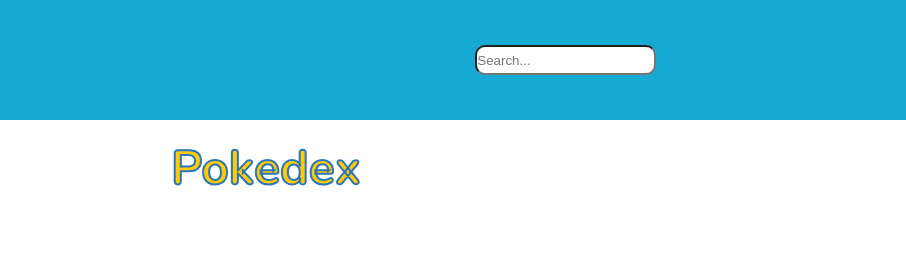
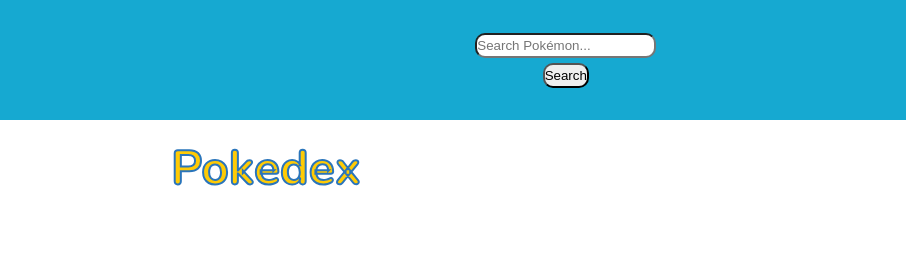
Before and after one commit to Nicknator/Pokedex, a plain HTML site: page index.html in a window 1280 px wide. Shown: the top 280 px of the page, 374-1280 px from the left. Drawn offline with nearby package versions, Linux system fonts and the light colour scheme; no server answers.

Commit message:
feat: search after 3 chars + button click, clean code, overflow-x hidden

```diff
--- a/index.html
+++ b/index.html
@@ -14,12 +14,14 @@
     <header class="header">
         <div class="header-inner">
             <img src="img/pokeballLogo.png" alt="Pokedexlogo" class="header-img">
-            <input id="searchInput" type="text" placeholder="Search..." oninput="searchPokemon(this.value)"
-                class="search-container">
+            <div class="search-field">
+                <input id="searchInput" type="text" placeholder="Search Pokémon..." class="search-container">
+                <button class="search-container" onclick="handleSearch()">Search</button >
+
+            </div>
+
         </div>
     </header>
-
-
 
     <div class="container">
         <div class="h1-Field">
@@ -33,7 +35,6 @@
         <button onclick="fetchNewPokemon(); loadMorePokemon(this) " class="loadNewPokedex"> Load new Pokemons</button>
         <div id="loadingSpinner" style="display:none;"></div>
         <div id="pokedex">
-            <!-- Bereits vorhandene Pokémon hier -->
         </div>
     </div>
 
--- a/script.js
+++ b/script.js
@@ -3,54 +3,40 @@
 let lastRendered = 0;
 let currentIndex = 0;
 
-
 // Init Onload abrufen
 async function init() {
-   await fetchNewPokemon();
+    await fetchNewPokemon();
 }
-
 
 async function fetchNewPokemon() {
     pokeBtnIncrement += 10;
-    let pokemonPromises = [];
-    let speciesPromises = [];
-
+    let pokemonPromises = []; let speciesPromises = [];
     for (let i = lastRendered + 1; i <= pokeBtnIncrement; i++) {
         pokemonPromises.push(fetchPokemon(i));
         speciesPromises.push(fetchPokemonSpecies(i));
-    }
-
-    lastRendered = pokeBtnIncrement;
-
+    } lastRendered = pokeBtnIncrement;
     let allPokemonData = await Promise.all(pokemonPromises);
     let allSpeciesData = await Promise.all(speciesPromises);
-
     for (let i = 0; i < allPokemonData.length; i++) {
         renderPokemon(allPokemonData[i], allSpeciesData[i]);
         allPokemon.push(allPokemonData[i]);
     }
-
 }
 
 async function loadMorePokemon(btn) {
     btn.disabled = true;
     document.getElementById("loadingSpinner").style.display = "flex";
-
     await fetchNewPokemon();
     await new Promise(r => setTimeout(r, 1500));
-
     document.getElementById("loadingSpinner").style.display = "none";
     btn.disabled = false;
 }
-
-
 
 //Pokedex Daten abrufen, Herzstück des ganzen
 async function fetchPokemon(id) {
     let response = await fetch(`https://pokeapi.co/api/v2/pokemon/${id}`);
     let data = await response.json();
     return data;
-
 }
 
 async function fetchPokemonSpecies(id) {
@@ -59,13 +45,10 @@
     return data;
 }
 
-
-
 //Pokedex Daten anzeigen lassen
 function renderPokemon(pokemon, species) {
     let content = document.getElementById("content");
     let bgColor = species.color.name;
-
     content.innerHTML += getPokeCardTemplate(pokemon, bgColor);
 }
 
@@ -76,39 +59,29 @@
     showMain(id);
 }
 
-
-
 function closePokeDialog(id) {
     document.body.style.overflow = "auto";
     const dialog = document.getElementById(`dialog-${id}`);
     dialog.close();
 }
 
-
 function nextPokemon(id) {
     let index = allPokemon.findIndex(p => p.id === id);
-
     if (index < allPokemon.length - 1) {
         let nextId = allPokemon[index + 1].id;
-
         closePokeDialog(id);
         pokeDialog(nextId);
     }
 }
 
-
 function prevPokemon(id) {
     let index = allPokemon.findIndex(p => p.id === id);
-
     if (index > 0) {
         let prevId = allPokemon[index - 1].id;
-
         closePokeDialog(id);
         pokeDialog(prevId);
     }
 }
-
-
 
 function showMain(id) {
     let pokemon = allPokemon.find(p => p.id === id);
@@ -133,24 +106,17 @@
     let container = document.getElementById(`dialog-body-${id}`);
     let speciesData = await fetchPokemonSpecies(id);
     let evoChainData = await fetchEvolutionChain(speciesData.evolution_chain.url);
-
     let evoNames = [];
     let evo = evoChainData.chain;
     while (evo) {
         evoNames.push(evo.species.name);
         evo = evo.evolves_to[0];
-    }
-
-    // Pokemon-Objekte für Template zusammenstellen
-    let evoPokemon = [];
+    } let evoPokemon = [];
     for (let i = 0; i < evoNames.length; i++) {
         let pokeData = allPokemon.find(p => p.name === evoNames[i]);
         if (pokeData) evoPokemon.push(pokeData);
-    }
-
-    container.innerHTML = getEvoChainTemplate(evoPokemon);
+    } container.innerHTML = getEvoChainTemplate(evoPokemon);
 }
-
 
 async function fetchEvolutionChain(url) {
     let response = await fetch(url);
@@ -158,27 +124,30 @@
     return data;
 }
 
-
-
-
 function searchPokemon(query) {
-    query = query.toLowerCase().trim();
-    let filteredPokemon = [];
-
-    for (let i = 0; i < allPokemon.length; i++) {
-        let p = allPokemon[i];
-        if (p.name.toLowerCase().includes(query) || p.id.toString() === query) {
-            filteredPokemon.push(p);
-        }
-    }
     const content = document.getElementById("content");
     content.innerHTML = "";
-
-    for (let i = 0; i < filteredPokemon.length; i++) {
-        let pokemon = filteredPokemon[i];
-        // Species abrufen, um Farbe zu setzen
+    const filteredPokemon = allPokemon.filter(p => p.name.toLowerCase().includes(query) || p.id.toString() === query);
+    if (filteredPokemon.length === 0) {
+        content.innerHTML = "<p>No Pokémon found</p>";
+        return;
+    }
+    filteredPokemon.forEach(pokemon => {
         fetchPokemonSpecies(pokemon.id).then(species => {
             renderPokemon(pokemon, species);
         });
-    }
+    });
 }
+
+
+function handleSearch() {
+    const query = document
+        .getElementById("searchInput")
+        .value
+        .trim()
+        .toLowerCase();
+    if (query.length < 3) {
+        alert("Please enter at least 3 characters");
+        return;
+    } searchPokemon(query);
+}
--- a/style.css
+++ b/style.css
@@ -11,7 +11,7 @@
     font-family: 'Nunito', sans-serif;
 }
 
-.pokemonFavicon{
+.pokemonFavicon {
     width: 20px;
     height: 20px;
     object-fit: cover;
@@ -55,7 +55,7 @@
 
 
 
-.search-container {
+.search-field {
     display: flex;
     flex-direction: column;
     justify-content: center;
@@ -63,9 +63,12 @@
     gap: 5px;
     max-width: 1440px;
     margin: 0 auto;
-    height: 30px;
+
+
+}
+.search-container {
+    height: 25px;
     border-radius: 10px;
-
 }
 
 
@@ -226,12 +229,12 @@
     font-weight: 600;
 }
 
-.dialog-buttons{
+.dialog-buttons {
     display: flex;
 }
 
 
-.setButton{
+.setButton {
     width: 80px;
     height: 20px;
 
@@ -274,23 +277,23 @@
     color: white;
     cursor: pointer;
     box-shadow:
-        0 4px 8px rgba(0,0,0,0.4),
-        inset 0 2px 4px rgba(255,255,255,0.3);
+        0 4px 8px rgba(0, 0, 0, 0.4),
+        inset 0 2px 4px rgba(255, 255, 255, 0.3);
     transition: all 0.15s ease-in-out;
 }
 
 .switchPokemon:hover {
     transform: scale(1.1);
     box-shadow:
-        0 6px 12px rgba(0,0,0,0.5),
-        inset 0 2px 6px rgba(255,255,255,0.4);
+        0 6px 12px rgba(0, 0, 0, 0.5),
+        inset 0 2px 6px rgba(255, 255, 255, 0.4);
 }
 
 .switchPokemon:active {
     transform: scale(0.95);
     box-shadow:
-        0 2px 4px rgba(0,0,0,0.6),
-        inset 0 1px 3px rgba(0,0,0,0.4);
+        0 2px 4px rgba(0, 0, 0, 0.6),
+        inset 0 1px 3px rgba(0, 0, 0, 0.4);
 }
 
 
@@ -300,7 +303,7 @@
     display: flex;
     justify-content: space-between;
     padding: 4px;
-    border-bottom: 1px solid rgba(0,0,0,0.1);
+    border-bottom: 1px solid rgba(0, 0, 0, 0.1);
     width: 100%;
     box-sizing: border-box;
     font-size: 14px;
@@ -423,7 +426,7 @@
 
 
 
-    .loadNewPokedex {
+.loadNewPokedex {
     position: relative;
     width: 180px;
     height: 40px;
@@ -441,10 +444,11 @@
 #loadingSpinner {
     display: none;
     position: fixed;
-    top: 0; left: 0;
+    top: 0;
+    left: 0;
     width: 100vw;
     height: 100vh;
-    background: rgba(0,0,0,0.2);
+    background: rgba(0, 0, 0, 0.2);
     display: flex;
     justify-content: center;
     align-items: center;
@@ -462,7 +466,9 @@
 }
 
 @keyframes spin {
-    to { transform: rotate(360deg); }
+    to {
+        transform: rotate(360deg);
+    }
 }
 
 
@@ -563,6 +569,8 @@
 
 @media (min-width: 320px) and (max-width: 767px) {
 
+
+
     .contentSet {
         grid-template-columns: repeat(2, 1fr);
         gap: 12px;
@@ -616,6 +624,7 @@
     .poke-modal {
         width: 95%;
         padding: 15px;
+        overflow-x: hidden;
     }
 
     .dialog-img {
```
Also changed, not shown: template.js (+7 -37 lines).
